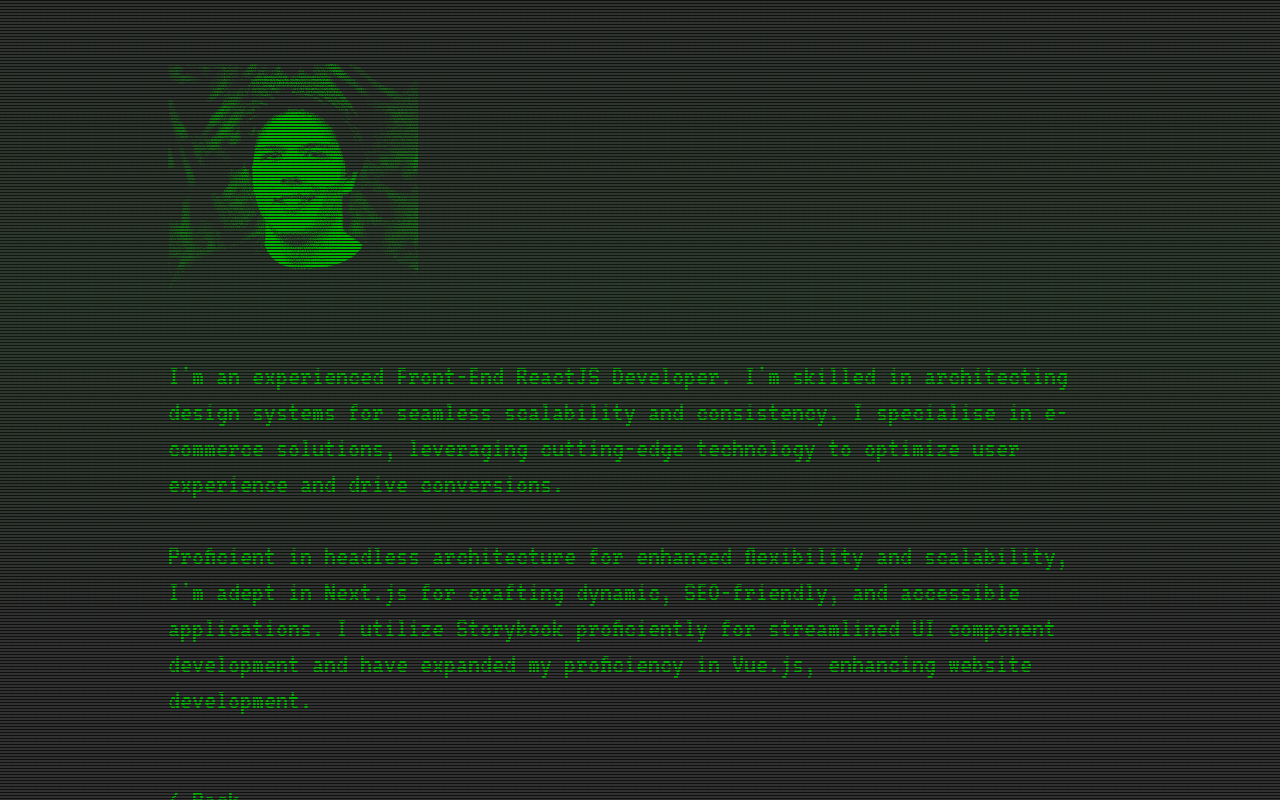
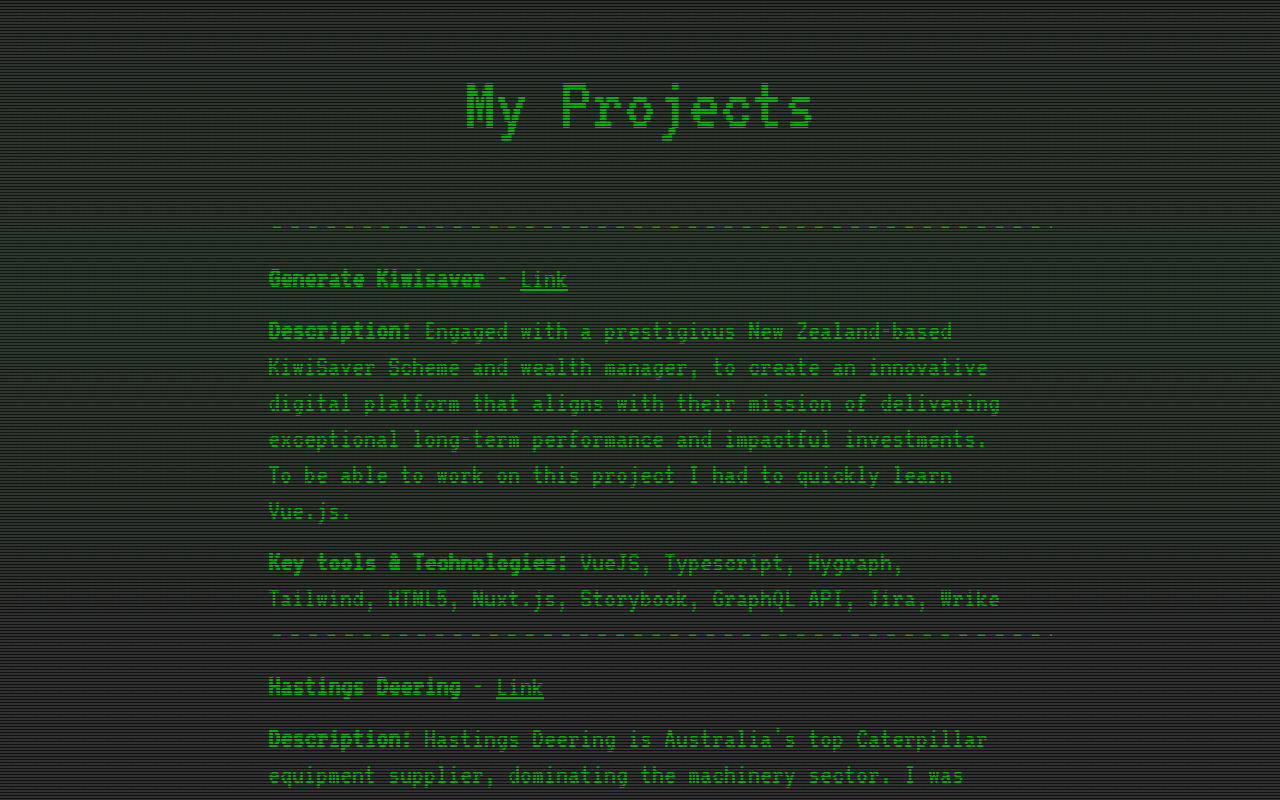
Before and after one commit to GrewHD/my-portfolio, a React (Create React App) app: page /projects in a window 1280 px wide. Built offline with nearby package versions, Linux system fonts and the light colour scheme.

Commit message:
feat: add projects page

```diff
--- a/src/App.css
+++ b/src/App.css
@@ -162,7 +162,7 @@
   display: flex;
   flex-direction: column;
   gap: 4rem;
-  max-width: 1024px;
+  max-width: 824px;
   width: 100%;
   position: absolute;
   animation: scroll 3s 1;
@@ -194,6 +194,10 @@
   bottom: 0;
   left: 0;
   z-index: 2;
+
+  @media (max-width: 870px) {
+    background-size: 100% 1px, 3px 100%;
+  }
 }
 
 .overlay:after {
@@ -227,10 +231,14 @@
 }
 
 .header {
-  margin-top: 20px;
+  margin-top: 80px;
   align-self: center;
   text-align: center;
   width: fit-content;
+
+  @media (max-width: 870px) {
+    margin-top: 40px;
+  }
 }
 
 .logo {
--- a/src/App.tsx
+++ b/src/App.tsx
@@ -5,6 +5,7 @@
 import HomePage from './pages/HomePage';
 import AboutMePage from './pages/AboutMePage';
 import PageNotFound from './pages/PageNotFound';
+import ProjectsPage from './pages/ProjectsPage';
 
 const router = createBrowserRouter([{
   path: '/',
@@ -14,7 +15,7 @@
   element: AboutMePage(),
 }, {
   path: '/projects',
-  element: AboutMePage(),
+  element: ProjectsPage(),
 }, {
   path: '*',
   element: PageNotFound(),
--- a/src/pages/HomePage.tsx
+++ b/src/pages/HomePage.tsx
@@ -58,19 +58,9 @@
 };
 
 export default function HomePage() {
-    const asciiArt = `
-+==============================================================+
-|                                                              |
-|                        MYKYTA VITOKHIN                       |
-|                                                              |
-+==============================================================+`
-
     return (
         <div className='content'>
             <header className='header'>
-                {/* <pre className='logo'>
-                    {asciiArt}
-                </pre> */}
                 <h2 className="title">MYKYTA VITOKHIN</h2>
                 <div>
                     <h4 className='title'>
@@ -92,9 +82,7 @@
                     2000,
                     '> Wake up, Neo...',
                     2000,
-                    '> I make webs',
-                    200,
-                    '> I make e-commerce websites',
+                    '> I make websites',
                     1000,
                     '> I optimize website performance',
                     1000,
@@ -103,7 +91,7 @@
                     '> I build digital experiences',
                     1000,
                     '> I make websites.',
-                    2000,
+                    1000,
                     '> I make websites!',
                     1000,
                 ]}
--- a/src/pages/PageNotFound.tsx
+++ b/src/pages/PageNotFound.tsx
@@ -8,6 +8,7 @@
                     <p className="text-[3rem] leading-[3rem]">Sorry, Neo...</p>
                 </div>
             </div>
+            <a href='/' className="self-center border-2 text-3xl text-center border-[#00dd00] py-[10px] px-[20px] pointer hover:bg-[#00dd00] hover:text-white w-full max-w-[350px]">Back to Home</a>
         </div>
     )
 }
--- /dev/null
+++ b/src/pages/ProjectsPage.tsx
@@ -0,0 +1,34 @@
+export default function ProjectsPage() {
+    return (
+        <div className='content mt-16 max-sm:mt-8'>
+            <h2 className="title self-center">My Projects</h2>
+            <ul className="text-3xl">
+                <li className="flex flex-col gap-4">
+                    <pre>----------------------------------------------</pre>
+                    <p><b>Generate Kiwisaver </b> - <a className="underline hover:text-white" target="_blank" href="https://www.generatewealth.co.nz/">Link</a></p>
+                    <p><b>Description:</b> Engaged with a prestigious New Zealand-based KiwiSaver Scheme and wealth manager, to create an innovative digital platform that aligns with their mission of delivering exceptional long-term performance and impactful investments. To be able to work on this project I had to quickly learn Vue.js.</p>
+                    <p><b>Key tools & Technologies:</b> VueJS, Typescript, Hygraph, Tailwind, HTML5, Nuxt.js, Storybook, GraphQL API, Jira, Wrike</p>
+                </li>
+                <li className="flex flex-col gap-4">
+                    <pre>----------------------------------------------</pre>
+                    <p><b>Hastings Deering</b> - <a className="underline hover:text-white" target="_blank" href="https://hastingsdeering.com.au/">Link</a></p>
+                    <p><b>Description:</b> Hastings Deering is Australia's top Caterpillar equipment supplier, dominating the machinery sector. I was deeply involved in developing the headless solution for their project, implementing key features and optimizing performance.</p>
+                    <p><b>Key tools & Technologies:</b> ReactJS, Typescript, Tailwind, HTML5, Next.js, Storybook, GraphQL API, Jira, Wrike</p>
+                </li>
+                <li className="flex flex-col gap-4">
+                    <pre>----------------------------------------------</pre>
+                    <p><b>Beany </b> - <a className="underline hover:text-white" target="_blank" href="https://www.beany.com/en-au">Link</a></p>
+                    <p><b>Description:</b> A solution provided for a progressive business accounting firm based in New Zealand, to enhance their digital platform and deliver a seamless, stress-free experience for their clients. The project had to be delivered in a short period of time and was successfully done so.</p>
+                    <p><b>Key tools & Technologies:</b> React.js, Typescript, SCSS, HTML5, Next.js, Contentful, Storybook, React Testing Library, Wrike</p>
+                </li>
+                <li className="flex flex-col gap-4">
+                    <pre>----------------------------------------------</pre>
+                    <p><b>Carrots </b> - <a className="underline hover:text-white" target="_blank" href="https://carrots.overdose.digital/">Link</a></p>
+                    <p><b>Description:</b> Headless e-commerce accelerator, it’s built on top of Next.js and with help of previously created internal design system</p>
+                    <p><b>Key tools & Technologies:</b> React.js, Typescript, SCSS, HTML5, Next.js, Storybook, React Testing Library, GraphQL API, Wrike</p>
+                    <pre>----------------------------------------------</pre>
+                </li>
+            </ul>
+        </div>
+    )
+}
```
